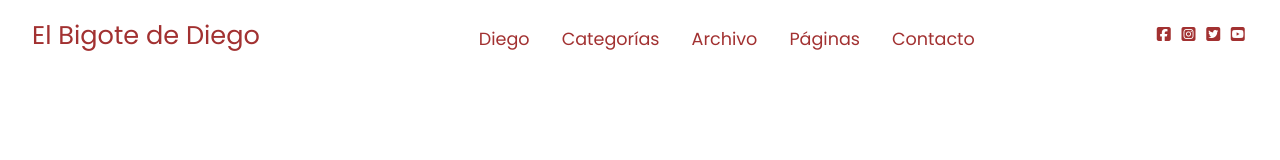
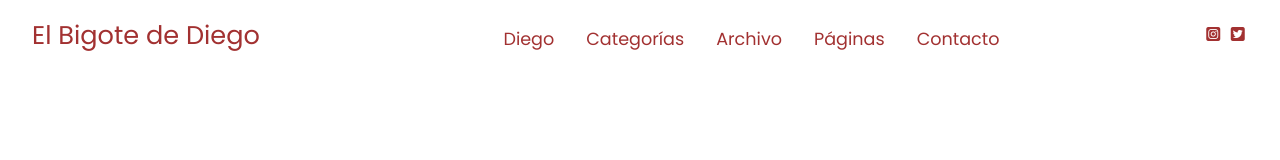
Before and after one commit to Lotus-23/cofiBlog, a plain HTML site: page index.html in a window 1280 px wide. Drawn offline with Linux system fonts and the light colour scheme.

Commit message:
fb youtube commented out

```diff
--- a/index.html
+++ b/index.html
@@ -55,10 +55,10 @@
             </div>
 
             <div class="social text-brown">
-                <a href="#"><i class="fab fa-facebook-square"></i></a>
+                <!-- <a href="#"><i class="fab fa-facebook-square"></i></a> -->
                 <a href="https://www.instagram.com/elbigotedediego/"><i class="fab fa-instagram-square"></i></a>
                 <a href="https://twitter.com/dondiejo"><i class="fab fa-twitter-square"></i></a>
-                <a href="#"><i class="fab fa-youtube-square"></i></a>
+                <!-- <a href="#"><i class="fab fa-youtube-square"></i></a> -->
             </div>
         </div>
     </nav>
```
